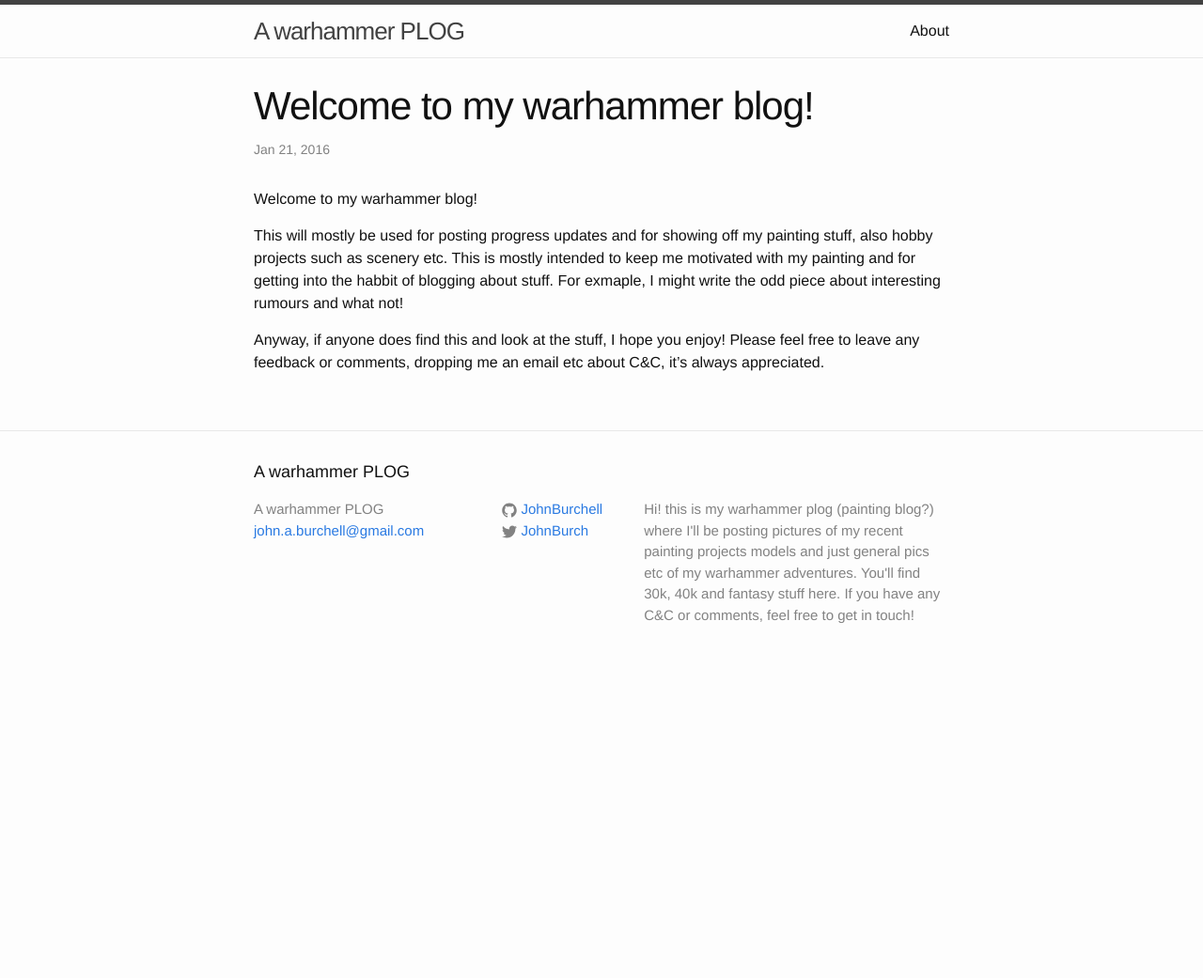
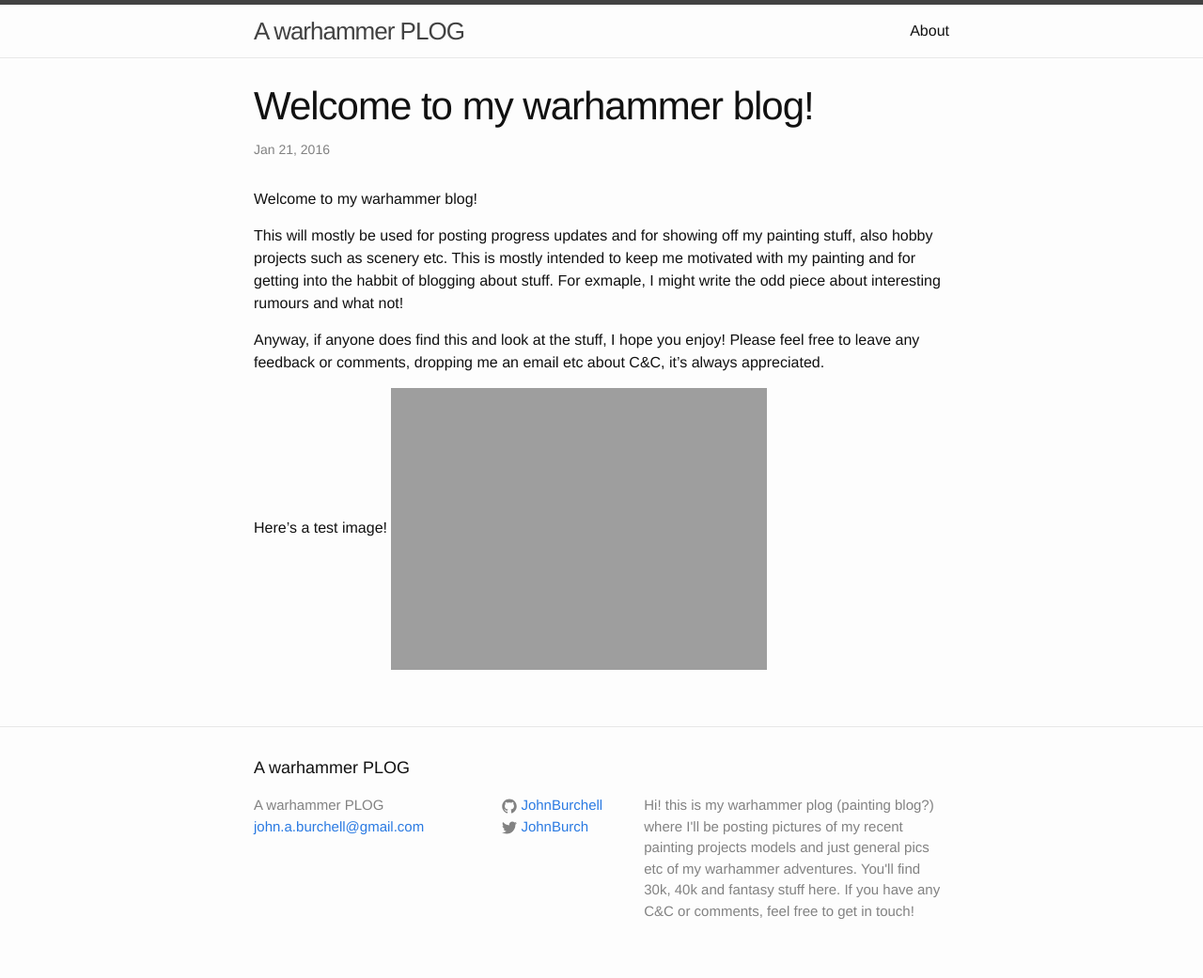
Before and after one commit to JohnBurchell/Website, a Jekyll site: the page built from warhammer_blog/_posts/2016-01-21-first-warhammer-post.markdown, in a window 1280 px wide. Shown: the whole page at 94% size. Built offline with Jekyll 4.4.1, drawn with Linux system fonts in a browser that asks for light colours; before the commit the page ends 900 px from its top, so only the background shows below that.

Commit message:
Adding post with an image

```diff
--- a/warhammer_blog/_posts/2016-01-21-welcome-to-jekyll.markdown
+++ b/warhammer_blog/_posts/2016-01-21-first-warhammer-post.markdown
@@ -10,3 +10,7 @@ Welcome to my warhammer blog!
 This will mostly be used for posting progress updates and for showing off my painting stuff, also hobby projects such as scenery etc. This is mostly intended to keep me motivated with my painting and for getting into the habbit of blogging about stuff. For exmaple, I might write the odd piece about interesting rumours and what not!
 
 Anyway, if anyone does find this and look at the stuff, I hope you enjoy! Please feel free to leave any feedback or comments, dropping me an email etc about C&C, it's always appreciated.
+
+
+Here's a test image!
+![Some Cataphractii]({{ site.url }}/assets/Cataphractii.jpg)
```
